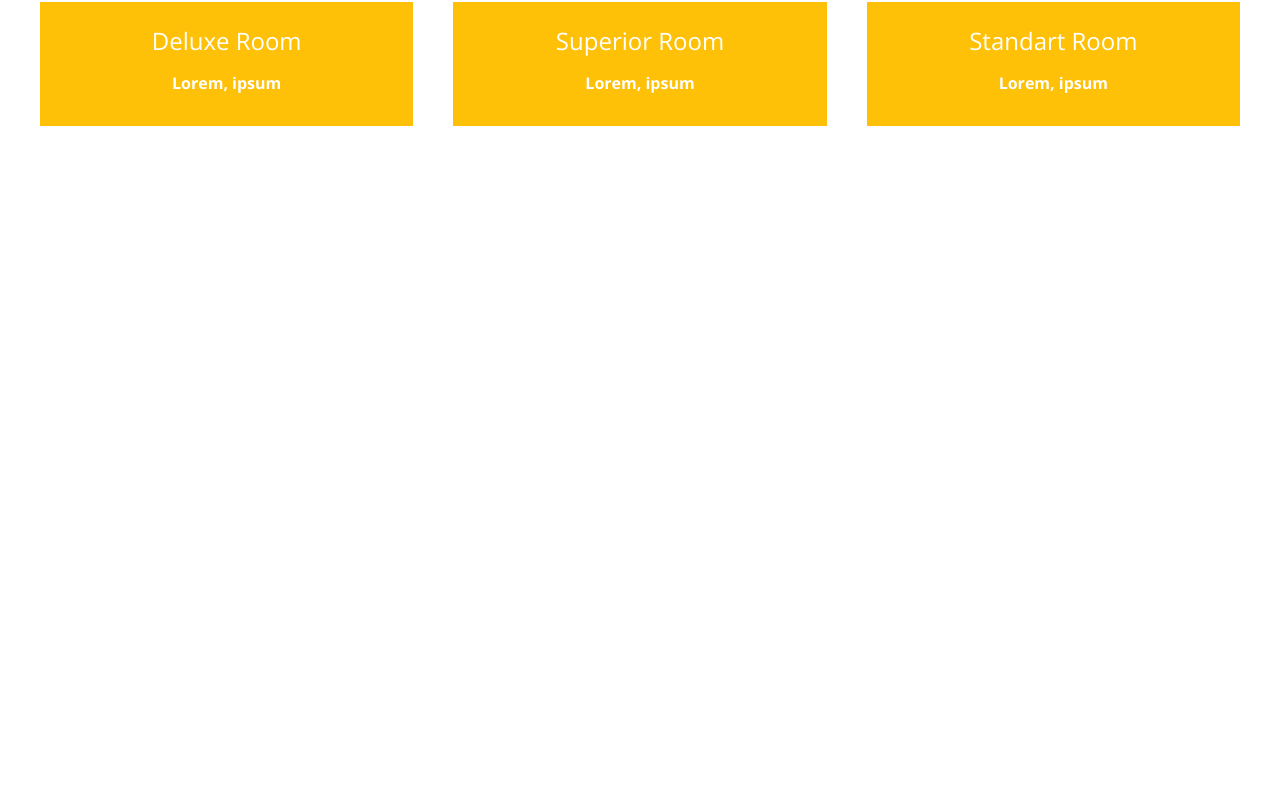
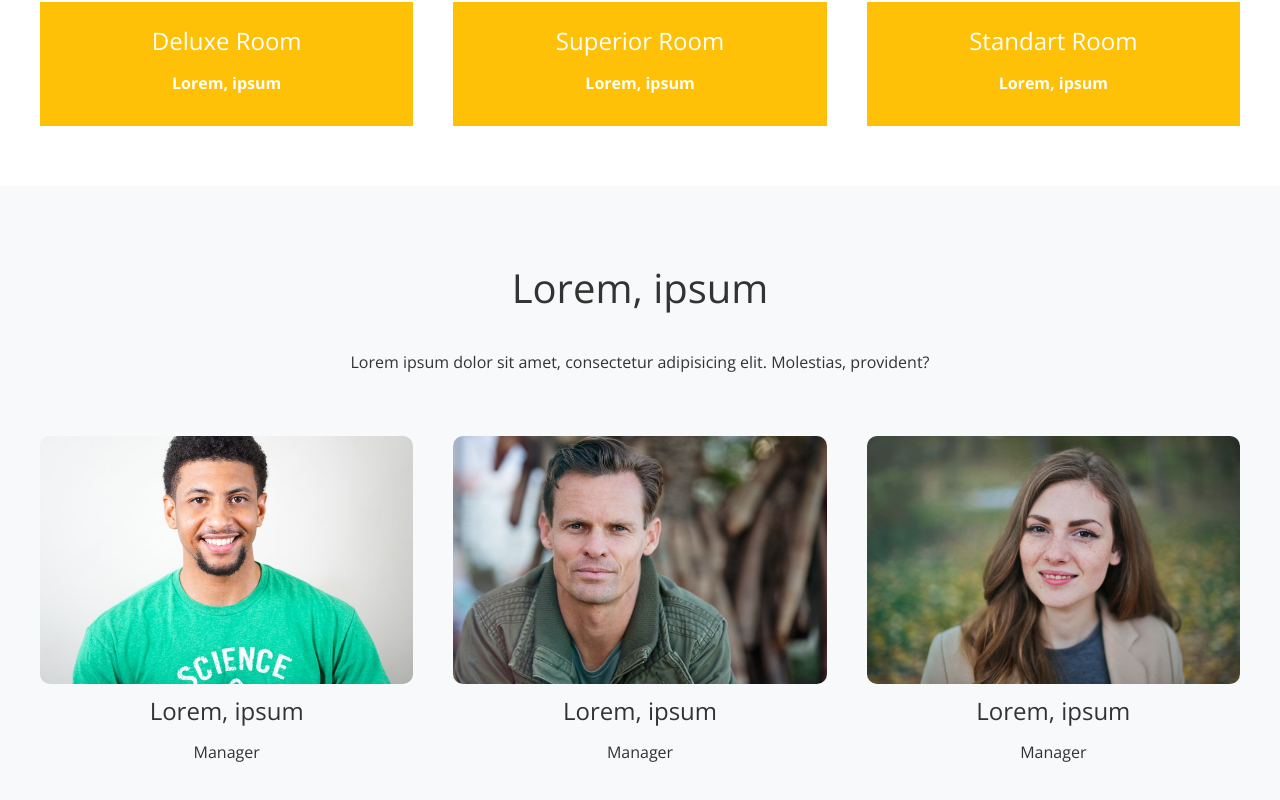
Before and after one commit to mrtksknn/hotel-site, a React (Create React App) app: page / in a window 1280 px wide. Shown: the part 2715-3515 px from the top of the page. Before the commit the page ends 2901 px from the top, so only its background shows below. Built offline with nearby package versions, Linux system fonts and the light colour scheme.

Commit message:
add teams section

```diff
--- a/src/App.js
+++ b/src/App.js
@@ -3,6 +3,7 @@ import Gallery from "./components/gallery";
 import Navbar from "./components/navbar";
 import Rooms from "./components/rooms";
 import Services from "./components/services";
+import Teams from "./components/teams";
 
 function App() {
   return (
@@ -13,6 +14,7 @@ function App() {
         <About />
         <Gallery />
         <Rooms />
+        <Teams />
       </main>
     </div>
   );
--- /dev/null
+++ b/src/components/teams.js
@@ -0,0 +1,37 @@
+import React from 'react'
+import p1 from '../assets/p1.jpeg';
+import p2 from '../assets/p2.jpeg';
+import p3 from '../assets/p3.jpeg';
+
+const Teams = () => {
+  return (
+    <section id='teams' className='teams section-padding bg-light'>
+      <header className='section-header'>
+        <h2>Lorem, ipsum</h2>
+        <p>
+          Lorem ipsum dolor sit amet, consectetur adipisicing elit.
+          Molestias, provident?
+        </p>
+      </header>
+      <div className='flex-items'>
+        <div>
+          <img src={p1} alt=""></img>
+          <h2>Lorem, ipsum</h2>
+          <p>Manager</p>
+        </div>
+        <div>
+          <img src={p2} alt=""></img>
+          <h2>Lorem, ipsum</h2>
+          <p>Manager</p>
+        </div>
+        <div>
+          <img src={p3} alt=""></img>
+          <h2>Lorem, ipsum</h2>
+          <p>Manager</p>
+        </div>
+      </div>
+    </section>
+  )
+}
+
+export default Teams
--- a/src/styles/style.css
+++ b/src/styles/style.css
@@ -129,3 +129,7 @@ img { width: 100% }
   font-weight: 700;
 }
 .card-body { padding: 2rem }
+
+/* teams */
+.teams img { border-radius: 10px }
+.teams img:hover { opacity: 0.7 }
```
